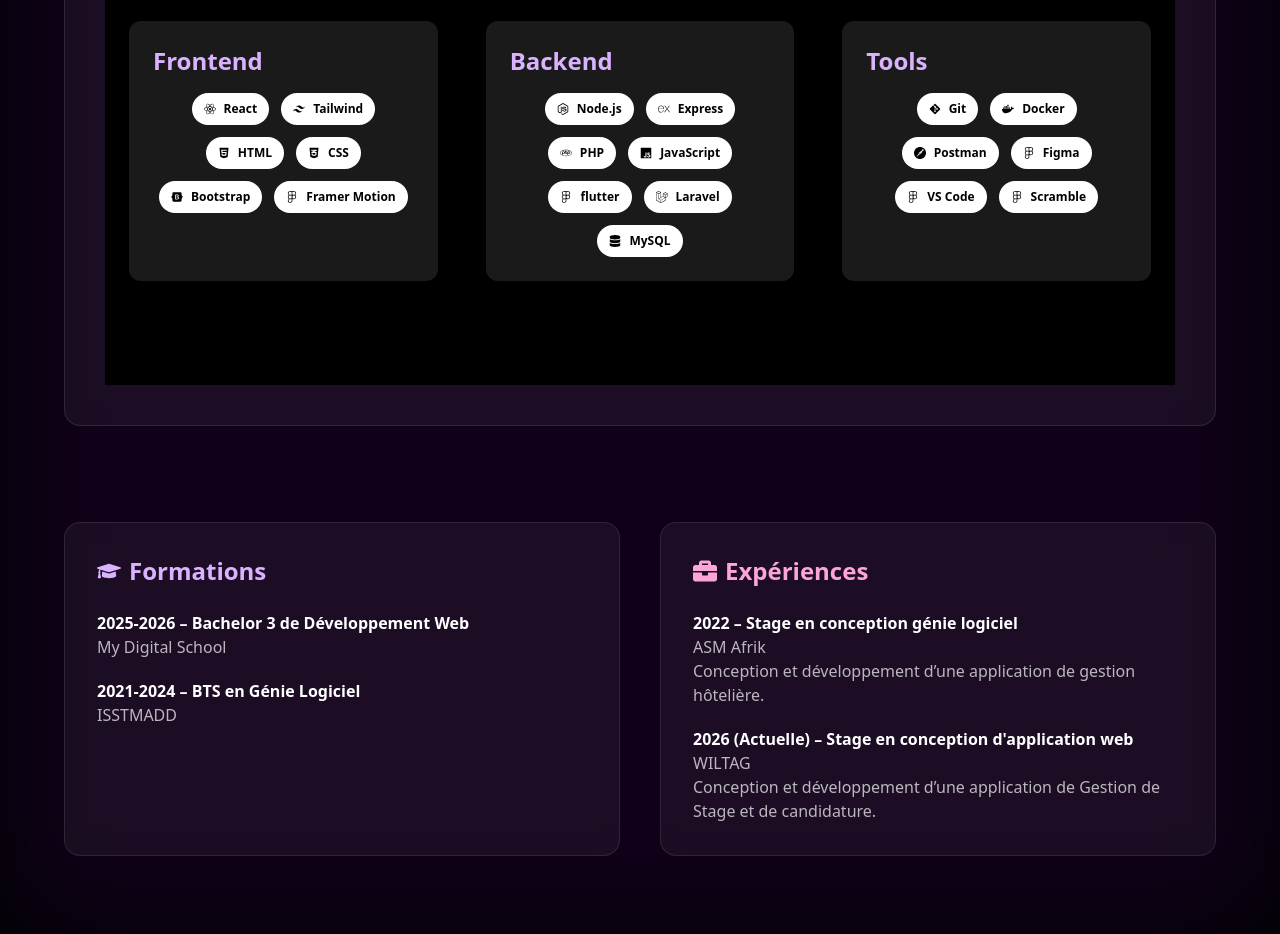
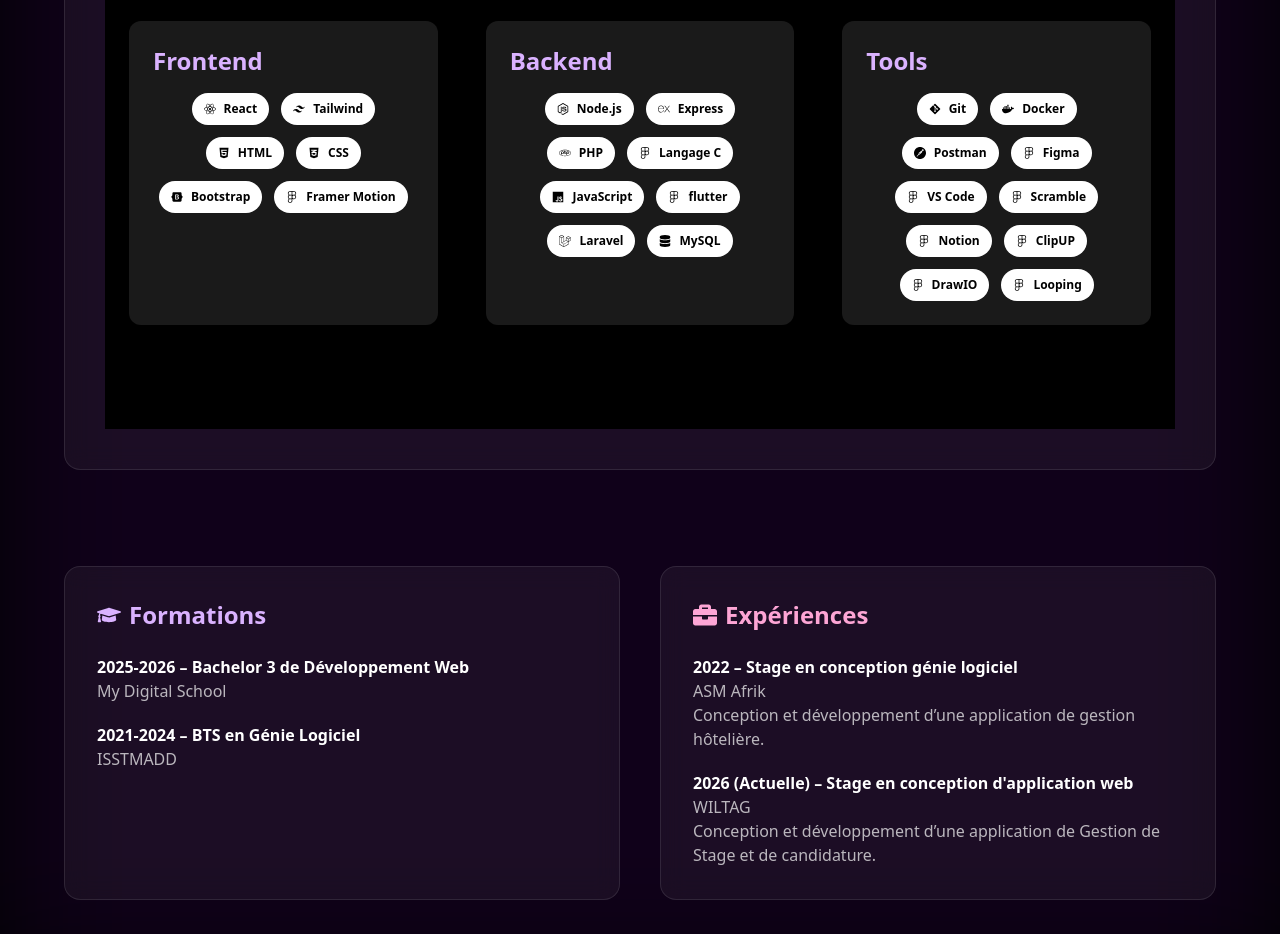
Before and after one commit to Zid04/Porfolio_Zida, a React (Vite) app: page /about in a window 1280 px wide. Shown: the part 1040-1974 px from the top of the page. Built offline with nearby package versions, Linux system fonts and the light colour scheme.

Commit message:
mis a jour des informations

```diff
--- a/src/components/layout/Skills.jsx
+++ b/src/components/layout/Skills.jsx
@@ -11,7 +11,6 @@
   Frontend: [
     { name: "React", icon: <FaReact /> },
     { name: "Tailwind", icon: <SiTailwindcss /> },
-
     { name: "HTML", icon: <FaHtml5 /> },
     { name: "CSS", icon: <FaCss3Alt /> },
     { name: "Bootstrap", icon: <FaBootstrap /> },
@@ -20,8 +19,9 @@
     { name: "Node.js", icon: <FaNodeJs /> },
     { name: "Express", icon: <SiExpress /> },
     { name: "PHP", icon: <FaPhp /> },
-     { name: "JavaScript", icon: <FaJs /> },
-     {name: "flutter", icon: <FaFigma /> },
+    { name: "Langage C", icon: <FaFigma /> },
+    { name: "JavaScript", icon: <FaJs /> },
+    { name: "flutter", icon: <FaFigma /> },
     { name: "Laravel", icon: <FaLaravel /> },
     { name: "MySQL", icon: <FaDatabase /> }
   ],
@@ -31,7 +31,11 @@
     { name: "Postman", icon: <SiPostman /> },
     { name: "Figma", icon: <FaFigma /> },
     { name: "VS Code", icon: <FaFigma /> },
-    { name: "Scramble", icon: <FaFigma /> }
+    { name: "Scramble", icon: <FaFigma /> },
+    {name: "Notion", icon: <FaFigma /> },
+    { name: "ClipUP", icon: <FaFigma /> },
+    { name: "DrawIO", icon: <FaFigma /> },
+    { name: "Looping", icon: <FaFigma /> }
   ]
 };
 
```
